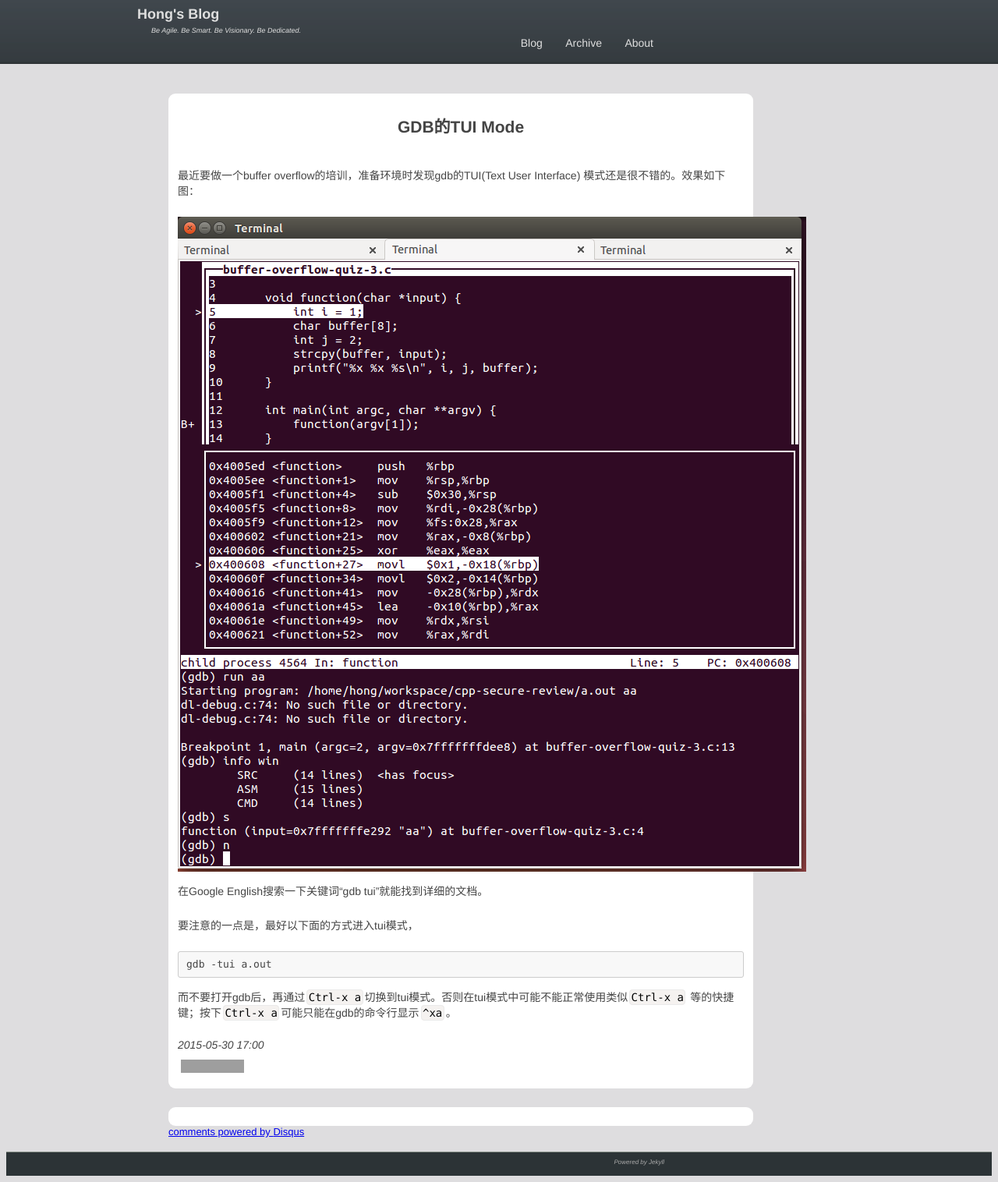
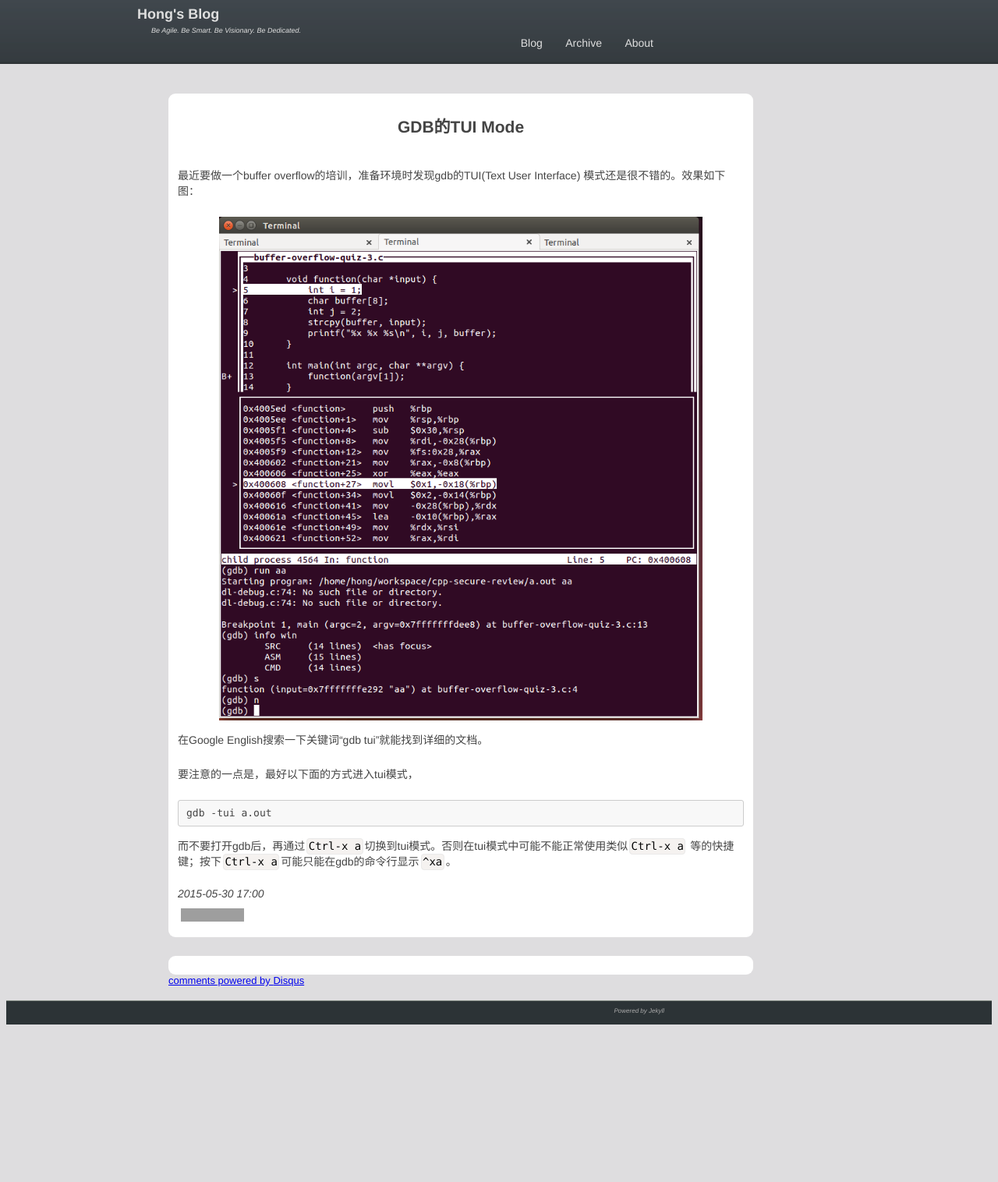
Before and after one commit to RockHong/rockhong.github.com, a Jekyll site: the page built from _posts/2015-05-30-gdb-tui-mode.md, in a window 1280 px wide. Shown: the whole page at 78% size. Built offline with Jekyll 4.4.1, drawn with Linux system fonts in a browser that asks for light colours; comment, search, counter and statistics services are not loaded; after the commit the page ends 1322 px from its top, so only the background shows below that; grey boxes are pictures that could not be loaded.

Commit message:
refine post

```diff
--- a/_posts/2015-05-30-gdb-tui-mode.md
+++ b/_posts/2015-05-30-gdb-tui-mode.md
@@ -21,7 +21,7 @@ image_desc:
 and one blank after </div>.
 but you can use <span>, <cite>, <del> freely -->
 <div style="text-align: center;">
-  <img src="/images/blog/tui-snapshot.png" alt="gdb tui snapshot">
+  <img src="/images/blog/tui-snapshot.png" alt="gdb tui snapshot" style="width:620px;">
 </div>
 
 在Google English搜索一下关键词“gdb tui”就能找到详细的文档。
```
